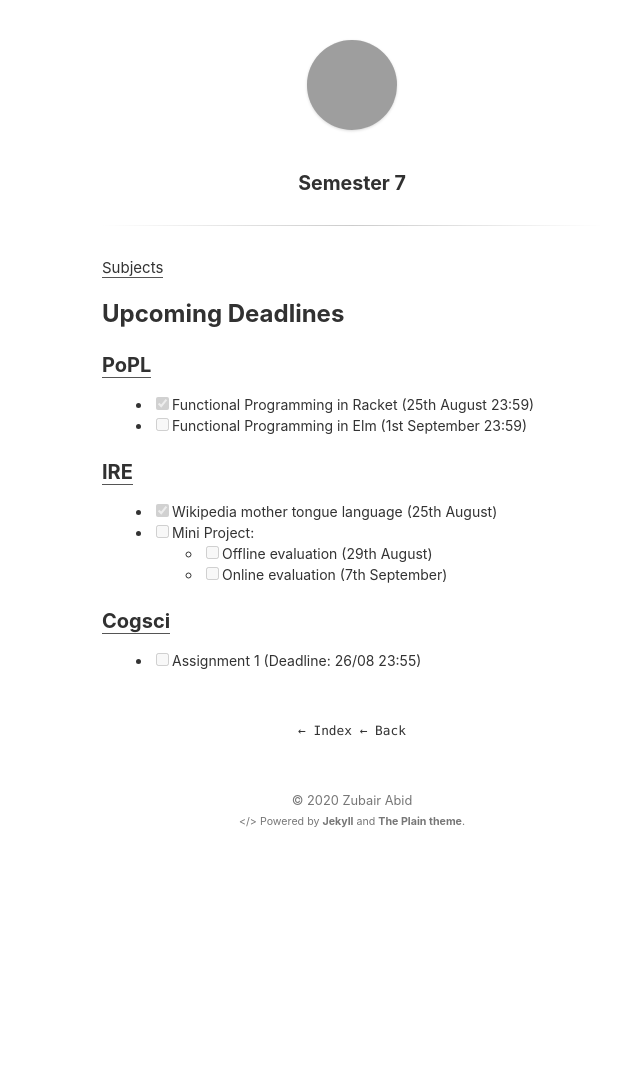
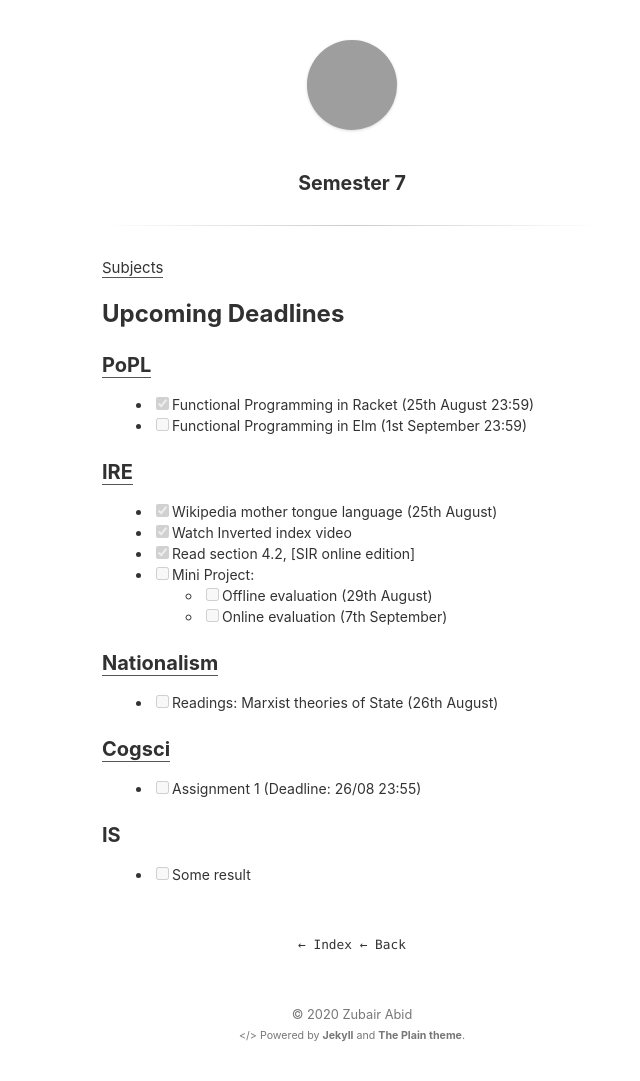
Before and after one commit to zubairabid/Semester7, a Jekyll site: the page built from index.md, in a window 1280 px wide, cut to the strip 0-1081 px from the top of the page. Shown: the whole strip, without its empty margins (288-928 px from the left). Built offline with Jekyll 4.4.1, drawn with Linux system fonts in a browser that asks for light colours; before the commit the page ends 900 px from its top, so only the background shows below that; grey boxes are pictures that could not be loaded.

Commit message:
IRE reading

```diff
--- a/index.md
+++ b/index.md
@@ -16,10 +16,20 @@ layout: page
 ### [IRE](subjects/IRE/index#upcoming-deadlines)
 
 - [X] Wikipedia mother tongue language (25th August)
+- [X] Watch Inverted index video
+- [X] Read section 4.2, [SIR online edition]
 - [ ] Mini Project:
     - [ ] Offline evaluation (29th August)
     - [ ] Online evaluation (7th September)
 
+### [Nationalism](subjects/nationalism/index#upcoming-deadlines)
+
+- [ ] Readings: Marxist theories of State (26th August)
+
 ### [Cogsci](subjects/cogsci/index#upcoming-deadlines)
 
 - [ ] Assignment 1 (Deadline: 26/08 23:55)
+
+### IS
+
+- [ ] Some result
```
Also changed, not shown: subjects/IRE/index.md (+4 -1 lines), subjects/PoPL/index.md (+3 -3 lines), subjects/nationalism/index.md (+2 -0 lines).
